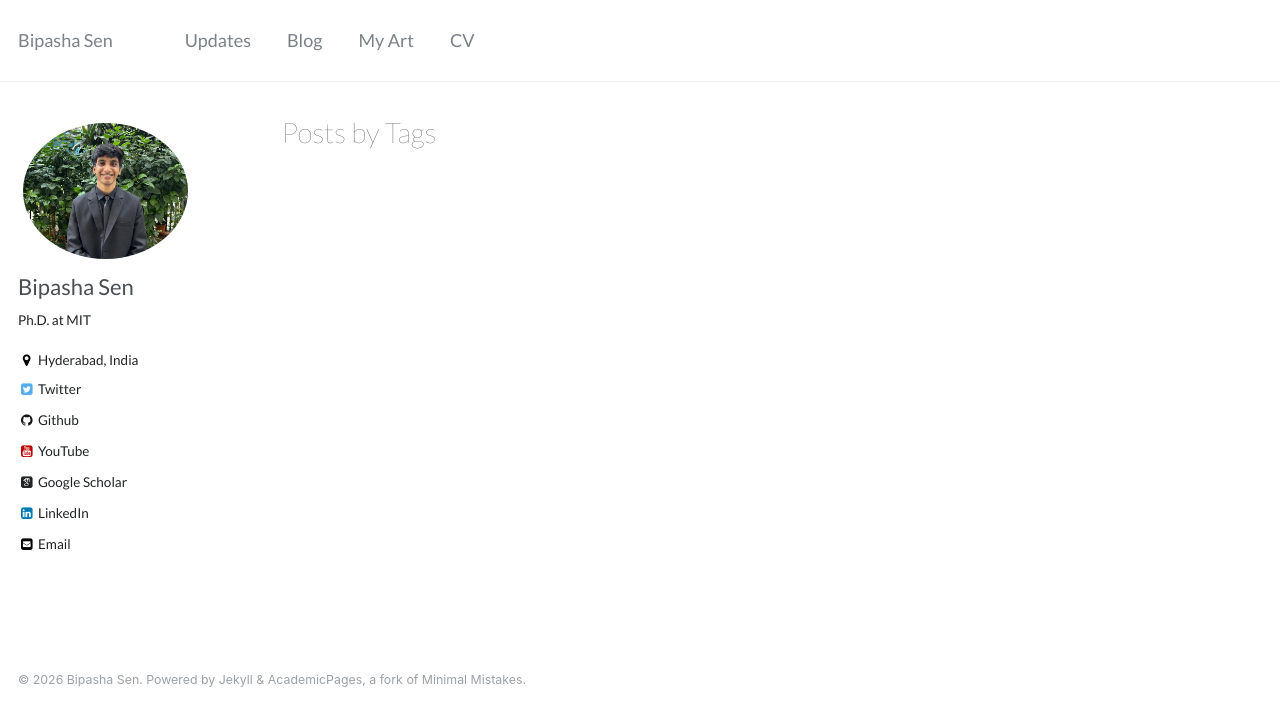
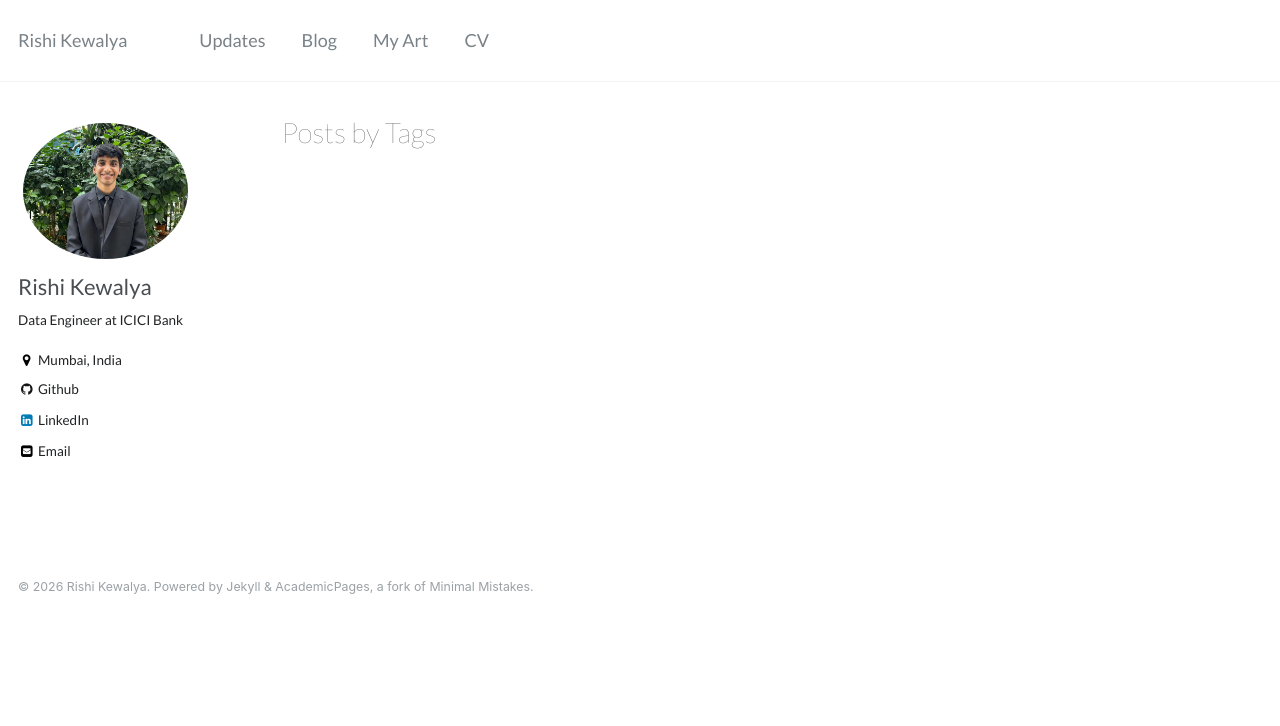
Before and after one commit to Rishikewalya/rishikewalya.github.io, a Jekyll site: the page built from _pages/tag-archive.html, in a window 1280 px wide. Shown: the top 726 px of the page. Built offline with Jekyll 4.4.1, drawn with Linux system fonts in a browser that asks for light colours; some web fonts are replaced.

Commit message:
Adding profile

```diff
--- a/_config.yml
+++ b/_config.yml
@@ -7,13 +7,13 @@
 
 # Site Settings
 locale                   : "en-US"
-title                    : "Bipasha Sen"
+title                    : "Rishi Kewalya"
 title_separator          : "-"
-name                     : &name "Bipasha Sen"
-description              : &description "Bipasha Sen"
-url                      : https://bipashasen.github.io # the base hostname & protocol for your site e.g. "https://mmistakes.github.io"
+name                     : &name "Rishi Kewalya"
+description              : &description "Rishi Kewalya"
+url                      : https://rishikewalya.github.io # the base hostname & protocol for your site e.g. "https://mmistakes.github.io"
 baseurl                  : "" # the subpath of your site, e.g. "/blog"
-repository               : "bipashasen/bipashasen.github.io"
+repository               : "Rishikewalya/rishikewalya.github.io"
 teaser                   :  # filename of teaser fallback teaser image placed in /images/, .e.g. "500x300.png"
 breadcrumbs              : false # true, false (default)
 words_per_minute         : 160
@@ -55,7 +55,7 @@ yandex_site_verification :
 
 # Social Sharing
 twitter:
-  username               : cduvallet
+  username               :
 facebook:
   username               :
   app_id                 :
@@ -78,13 +78,13 @@ analytics:
 
 # Site Author
 author:
-  name             : "Bipasha Sen"
-  avatar           : "rishi.jpg"
-  bio              : "Ph.D. at MIT"
-  location         : "Hyderabad, India"
+  name             : "Rishi Kewalya"
+  avatar           : "rishi_kewalya.jpg"
+  bio              : "Data Engineer at ICICI Bank"
+  location         : "Mumbai, India"
   employer         :
-  googlescholar    : "GZZCH-8AAAAJ&hl"
-  email            : "bise@mit.edu"
+  googlescholar    : # Add your Google Scholar ID here
+  email            : "rishikewalya@gmail.com"
   uri              :
   bitbucket        :
   codepen          :
@@ -92,23 +92,23 @@ author:
   flickr           :
   facebook         :
   foursquare       :
-  github           : "bipashasen"
+  github           : "Rishikewalya"
   google_plus      :
   keybase          :
   instagram        :
   lastfm           :
-  linkedin         : "bipasha-sen-540a4792"
+  linkedin         : "rishikewalya"
   orcid            : #"http://orcid.org/yourorcidurl"
   pinterest        :
   soundcloud       :
   stackoverflow    : # http://stackoverflow.com/users/123456/username
   steam            :
   tumblr           :
-  twitter          : "bipashasen31"
+  twitter          :
   vine             :
   weibo            :
   xing             :
-  youtube          : "UCU1TMnEt0J1UJZfMW1Gixgg"
+  youtube          :
   wikipedia        :
 
 
@@ -249,7 +249,7 @@ sass:
 permalink: /:categories/:title/
 # paginate: 5 # amount of posts to show
 # paginate_path: /page:num/
-timezone: America/Los_Angeles # http://en.wikipedia.org/wiki/List_of_tz_database_time_zones
+timezone: Asia/Kolkata # http://en.wikipedia.org/wiki/List_of_tz_database_time_zones
 
 
 # Plugins
```
Also changed, not shown: images/rishi_kewalya.jpg (renamed from images/rishi.jpg).
